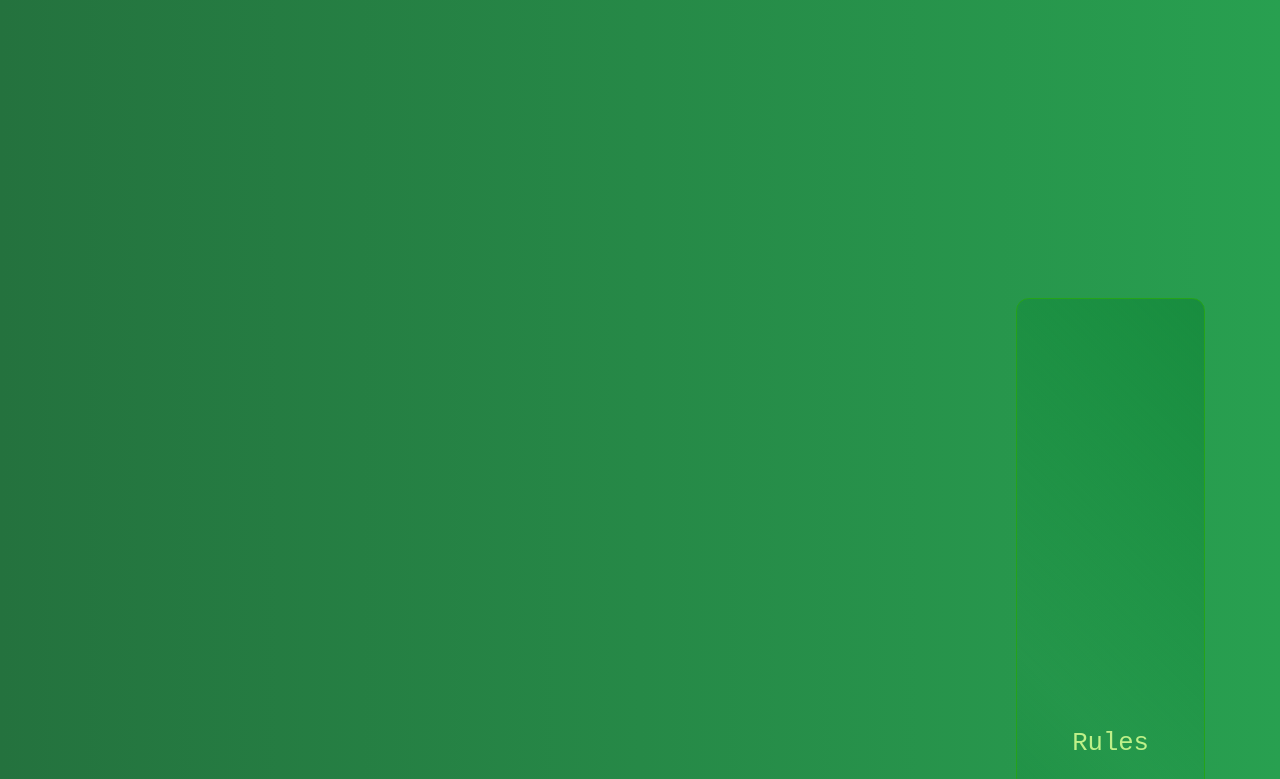
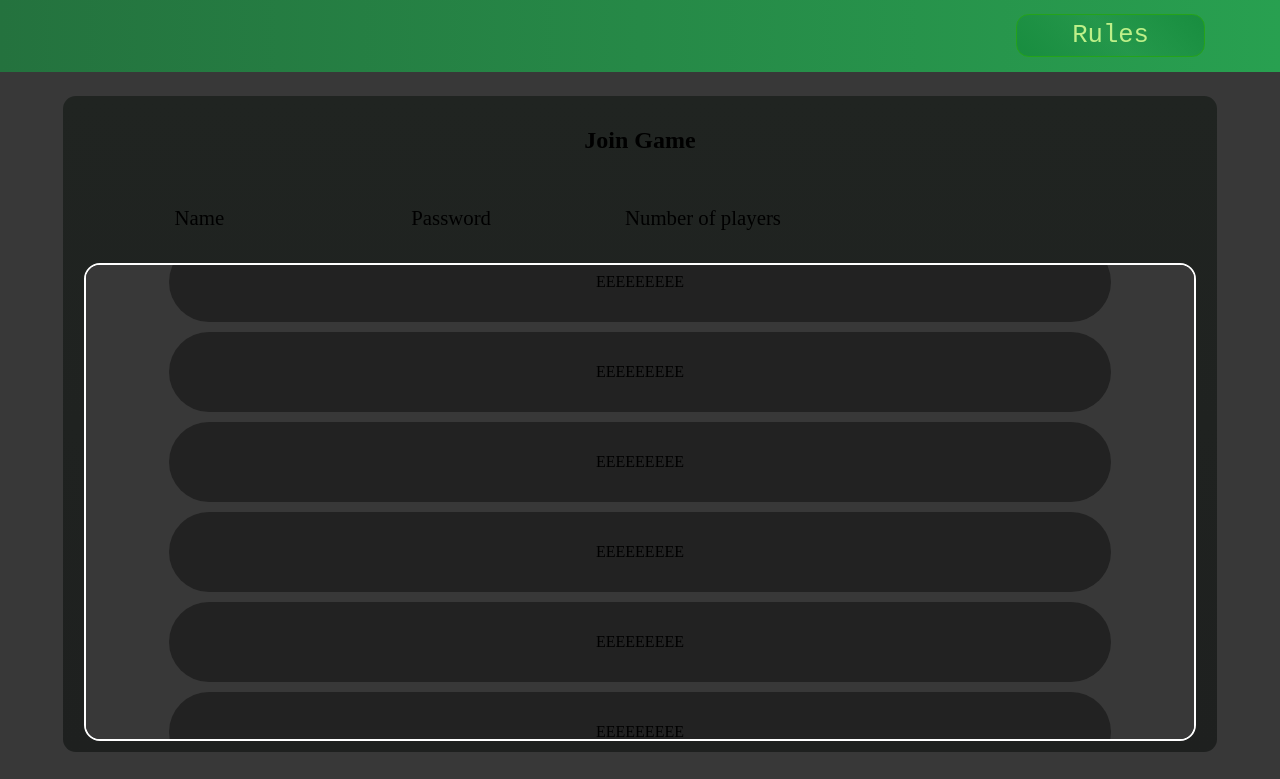
Before and after one commit to N1ktt/quoridor, a plain HTML site: page public/index.html in a window 1280 px wide. Shown: the top 779 px of the page. Drawn offline with Linux system fonts and the light colour scheme.

Commit message:
Add files via upload

```diff
--- a/public/css/style.css
+++ b/public/css/style.css
@@ -1,6 +1,7 @@
 body {
     background-color: rgb(56, 56, 56);
     min-height: 100vh;
+    max-height: 100vh;
     display: grid;
     margin: 0;
     grid-template-columns: 3fr 1fr repeat(9, 5fr 1fr) 3fr;
@@ -268,6 +269,7 @@ main {
     color: rgb(190, 240, 137);
     text-align: center;
 }
+
 /* radio */
 .create-game section:nth-child(3) label,
 .create-game section:nth-child(4) label {
@@ -330,6 +332,7 @@ main {
     border-radius: 50%;
     background: rgb(190, 240, 137);
 }
+
 /* radio */
 /* checkbox */
 .create-game section:nth-child(10) label {
@@ -363,7 +366,7 @@ main {
     background-color: rgb(167, 219, 111);
 }
 
-.create-game section:nth-child(10) input:checked~span{
+.create-game section:nth-child(10) input:checked~span {
     background-color: rgb(24, 141, 63);
 }
 
@@ -388,4 +391,66 @@ main {
     -ms-transform: rotate(45deg);
     transform: rotate(45deg);
 }
+
 /* checkbox */
+
+.join-game h2:nth-child(1) {
+    grid-row: 2/3;
+    grid-column: 1/-1;
+    text-align: center;
+}
+
+.join-game p:nth-child(2),
+.join-game p:nth-child(3),
+.join-game p:nth-child(4) {
+    grid-row: 4/5;
+    text-align: center;
+}
+
+.join-game p:nth-child(2) {
+    grid-column: 2/5;
+}
+
+.join-game p:nth-child(3) {
+    grid-column: 6/9;
+}
+
+.join-game p:nth-child(4) {
+    grid-column: 10/13;
+}
+
+.join-game p {
+    font-size: 1.3em;
+}
+
+.join-game ul {
+    grid-column: 2/-2;
+    grid-row: 6/-2;
+    border: 2px solid #fff;
+    border-radius: 2vh;
+    margin: 0;
+    background-color: rgb(56, 56, 56);
+    padding: 0;
+    display: flex;
+    flex-flow: column nowrap;
+    justify-content: center;
+    align-items: center;
+    overflow-y: scroll;
+    gap: 10px;
+}
+
+.join-game li {
+    list-style: none;
+    width: 85%;
+    background-color: rgb(34, 34, 34);
+    min-height: 80px;
+    border-radius: 40px;
+    display: flex;
+    flex-flow: row nowrap;
+    justify-content: center;
+    align-items: center;
+}
+
+.join-game div {
+    display: block;
+}
```
